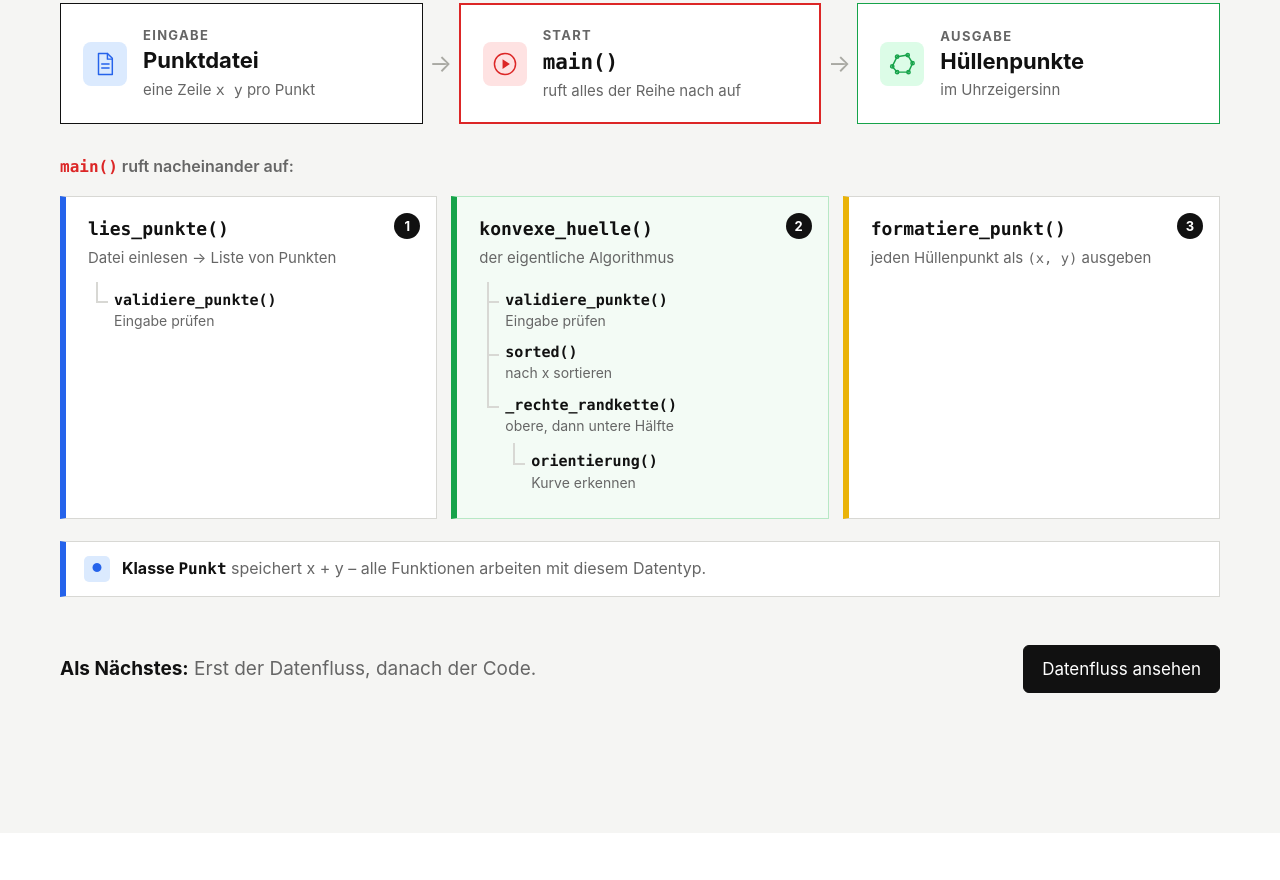
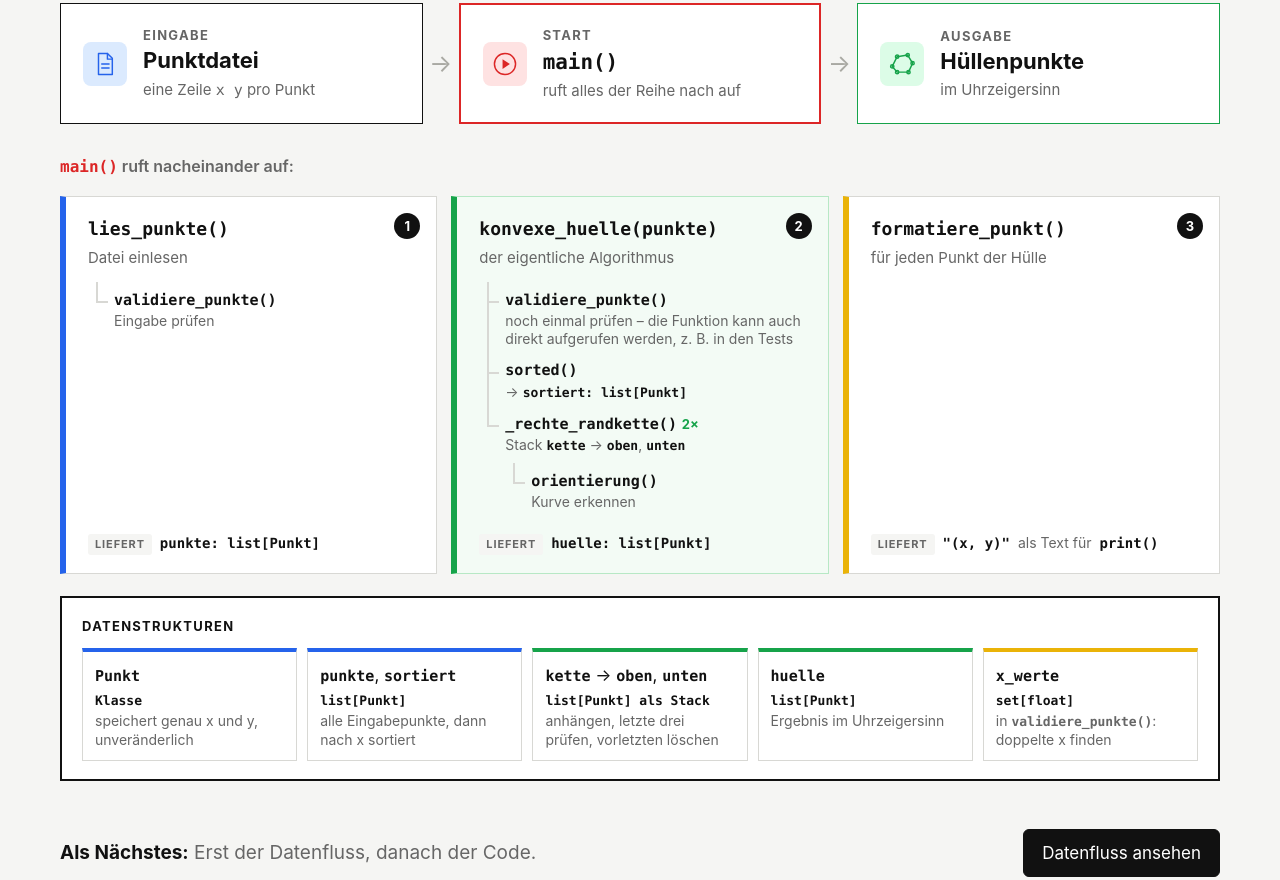
Before and after one commit to HandanMajied2024/konvexe-huelle, a plain HTML site: page visualisierung/index.html in a window 1280 px wide. Shown: the part 1490-2370 px from the top of the page. Drawn offline with Linux system fonts and the light colour scheme.

Commit message:
Code-Struktur mit Datenstrukturen, doppelte Prüfung erklärt; ganzer Code aufklappbar
Co-Authored-By: Claude Opus 5.5 <noreply@anthropic.com>

```diff
--- a/visualisierung/index.html
+++ b/visualisierung/index.html
@@ -126,35 +126,44 @@
         <li class="cs-step cs-blue">
           <span class="cs-num">1</span>
           <code class="cs-fn">lies_punkte()</code>
-          <span class="cs-desc">Datei einlesen → Liste von Punkten</span>
+          <span class="cs-desc">Datei einlesen</span>
           <ul class="cs-sub">
             <li><code>validiere_punkte()</code><span>Eingabe prüfen</span></li>
           </ul>
+          <p class="cs-data"><span>liefert</span><code>punkte: list[Punkt]</code></p>
         </li>
         <li class="cs-step cs-green cs-key">
           <span class="cs-num">2</span>
-          <code class="cs-fn">konvexe_huelle()</code>
+          <code class="cs-fn">konvexe_huelle(punkte)</code>
           <span class="cs-desc">der eigentliche Algorithmus</span>
           <ul class="cs-sub">
-            <li><code>validiere_punkte()</code><span>Eingabe prüfen</span></li>
-            <li><code>sorted()</code><span>nach x sortieren</span></li>
-            <li><code>_rechte_randkette()</code><span>obere, dann untere Hälfte</span>
+            <li><code>validiere_punkte()</code><span>noch einmal prüfen – die Funktion kann auch direkt aufgerufen werden, z.&nbsp;B. in den Tests</span></li>
+            <li><code>sorted()</code><span>→ <code>sortiert: list[Punkt]</code></span></li>
+            <li><code>_rechte_randkette()</code> <em>2×</em><span>Stack <code>kette</code> → <code>oben</code>, <code>unten</code></span>
               <ul class="cs-sub">
                 <li><code>orientierung()</code><span>Kurve erkennen</span></li>
               </ul>
             </li>
           </ul>
+          <p class="cs-data"><span>liefert</span><code>huelle: list[Punkt]</code></p>
         </li>
         <li class="cs-step cs-yellow">
           <span class="cs-num">3</span>
           <code class="cs-fn">formatiere_punkt()</code>
-          <span class="cs-desc">jeden Hüllenpunkt als <code>(x, y)</code> ausgeben</span>
+          <span class="cs-desc">für jeden Punkt der Hülle</span>
+          <p class="cs-data"><span>liefert</span><code>"(x, y)"</code> als Text für <code>print()</code></p>
         </li>
       </ol>
 
-      <div class="cs-type">
-        <span class="cs-dot blue-icon" aria-hidden="true">●</span>
-        <p><strong>Klasse <code>Punkt</code></strong> speichert x + y – alle Funktionen arbeiten mit diesem Datentyp.</p>
+      <div class="cs-ds">
+        <p class="cs-ds-title">Datenstrukturen</p>
+        <ul class="cs-ds-list">
+          <li class="cs-blue"><code>Punkt</code><strong>Klasse</strong><span>speichert genau x und y, unveränderlich</span></li>
+          <li class="cs-blue"><code>punkte</code>, <code>sortiert</code><strong>list[Punkt]</strong><span>alle Eingabepunkte, dann nach x sortiert</span></li>
+          <li class="cs-green"><code>kette</code> → <code>oben</code>, <code>unten</code><strong>list[Punkt] als Stack</strong><span>anhängen, letzte drei prüfen, vorletzten löschen</span></li>
+          <li class="cs-green"><code>huelle</code><strong>list[Punkt]</strong><span>Ergebnis im Uhrzeigersinn</span></li>
+          <li class="cs-yellow"><code>x_werte</code><strong>set[float]</strong><span>in <code>validiere_punkte()</code>: doppelte x finden</span></li>
+        </ul>
       </div>
     </div>
 
@@ -445,6 +454,11 @@
       <span><strong># Kommentar</strong> = Erklärung eines Schrittes</span>
     </div>
 
+    <details class="complete-code-details">
+      <summary>
+        <span class="cc-open">Code anzeigen</span><span class="cc-close">Code ausblenden</span>
+        <svg viewBox="0 0 24 24" aria-hidden="true"><path d="M6 9l6 6 6-6"/></svg>
+      </summary>
     <pre class="complete-code-window"><code id="complete-code-block">"""Berechnet die konvexe Hülle einer Punktmenge.
 
 Die konvexe Hülle ist der kleinste Rand, der alle Punkte einschließt.
@@ -663,6 +677,7 @@ def main() -&gt; None:
 # Beim Import, zum Beispiel in den Tests, bleibt es unangetastet.
 if __name__ == "__main__":
     main()</code></pre>
+    </details>
   </section>
 
   <section class="answers" id="antworten" aria-labelledby="answers-title">
--- a/visualisierung/styles.css
+++ b/visualisierung/styles.css
@@ -650,11 +650,6 @@ footer a { color: var(--ink); }
 .cs-sub li::after { content: ""; position: absolute; left: 4px; top: 1.15em; width: 12px; border-top: 2px solid var(--line); }
 .cs-sub code { padding: 0; background: transparent; font-size: 15px; font-weight: 700; overflow-wrap: anywhere; }
 .cs-sub span { display: block; color: var(--muted); font-size: 14px; line-height: 1.3; }
-.cs-type { display: flex; align-items: center; gap: 12px; padding: 14px 18px; border: 1px solid var(--line); border-left: 6px solid var(--blue); background: white; }
-.cs-type p { margin: 0; color: var(--muted); font-size: 16px; }
-.cs-type strong { color: var(--ink); }
-.cs-type code { padding: 0; background: transparent; }
-.cs-dot { flex: none; width: 26px; height: 26px; display: grid; place-items: center; border-radius: 5px; font-size: 12px; }
 @media (max-width: 900px) {
   .cs-steps { grid-template-columns: 1fr; }
 }
@@ -664,3 +659,37 @@ footer a { color: var(--ink); }
   .cs-stage { padding: 14px 16px; }
   .cs-stage strong { font-size: 19px; }
 }
+
+.cs-step { display: flex; flex-direction: column; }
+.cs-sub em { color: var(--green); font-style: normal; font-weight: 700; font-size: 13px; }
+.cs-sub span code { font-size: 13px; font-weight: 600; color: var(--ink); }
+.cs-data { margin: auto 0 0; padding-top: 14px; display: flex; flex-wrap: wrap; align-items: baseline; gap: 4px 8px; color: var(--muted); font-size: 14px; }
+.cs-data > span { padding: 2px 7px; border-radius: 3px; background: var(--faint); font-size: 11px; font-weight: 700; letter-spacing: .08em; text-transform: uppercase; }
+.cs-data code { padding: 0; background: transparent; color: var(--ink); font-size: 14px; font-weight: 700; }
+.cs-ds { padding: 18px 20px; border: 2px solid var(--ink); background: white; }
+.cs-ds-title { margin: 0 0 12px; font-size: 13px; font-weight: 700; letter-spacing: .1em; text-transform: uppercase; }
+.cs-ds-list { margin: 0; padding: 0; list-style: none; display: grid; grid-template-columns: repeat(5, minmax(0, 1fr)); gap: 10px; }
+.cs-ds-list li { min-width: 0; padding: 10px 12px; border: 1px solid var(--line); border-top: 4px solid var(--blue); background: white; }
+.cs-ds-list li.cs-green { border-top-color: var(--green); }
+.cs-ds-list li.cs-yellow { border-top-color: var(--yellow); }
+.cs-ds-list code { padding: 0; background: transparent; font-size: 15px; font-weight: 700; overflow-wrap: anywhere; }
+.cs-ds-list strong { display: block; margin-top: 4px; color: var(--ink); font: 600 13px "SFMono-Regular", Menlo, monospace; }
+.cs-ds-list span { display: block; margin-top: 4px; color: var(--muted); font-size: 14px; line-height: 1.35; }
+.cs-ds-list span code { font-size: 13px; }
+@media (max-width: 1100px) { .cs-ds-list { grid-template-columns: repeat(3, minmax(0, 1fr)); } }
+@media (max-width: 760px) { .cs-ds-list { grid-template-columns: 1fr 1fr; } }
+@media (max-width: 480px) { .cs-ds-list { grid-template-columns: 1fr; } }
+
+/* ---------- Ganzer Code: auf- und zuklappbar ---------- */
+.complete-code-details > summary {
+  display: inline-flex; align-items: center; gap: 10px; margin-bottom: 16px;
+  min-height: 46px; padding: 10px 18px; border: 1px solid var(--ink); border-radius: 6px;
+  background: var(--ink); color: white; font-weight: 600; cursor: pointer; list-style: none; user-select: none;
+}
+.complete-code-details > summary::-webkit-details-marker { display: none; }
+.complete-code-details > summary:hover { background: white; color: var(--ink); }
+.complete-code-details > summary:focus-visible { outline: 3px solid var(--blue); outline-offset: 3px; }
+.complete-code-details > summary svg { width: 18px; height: 18px; fill: none; stroke: currentColor; stroke-width: 2.4; stroke-linecap: round; stroke-linejoin: round; transition: transform .25s var(--ease); }
+.complete-code-details[open] > summary svg { transform: rotate(180deg); }
+.complete-code-details .cc-close, .complete-code-details[open] .cc-open { display: none; }
+.complete-code-details[open] .cc-close { display: inline; }
```
